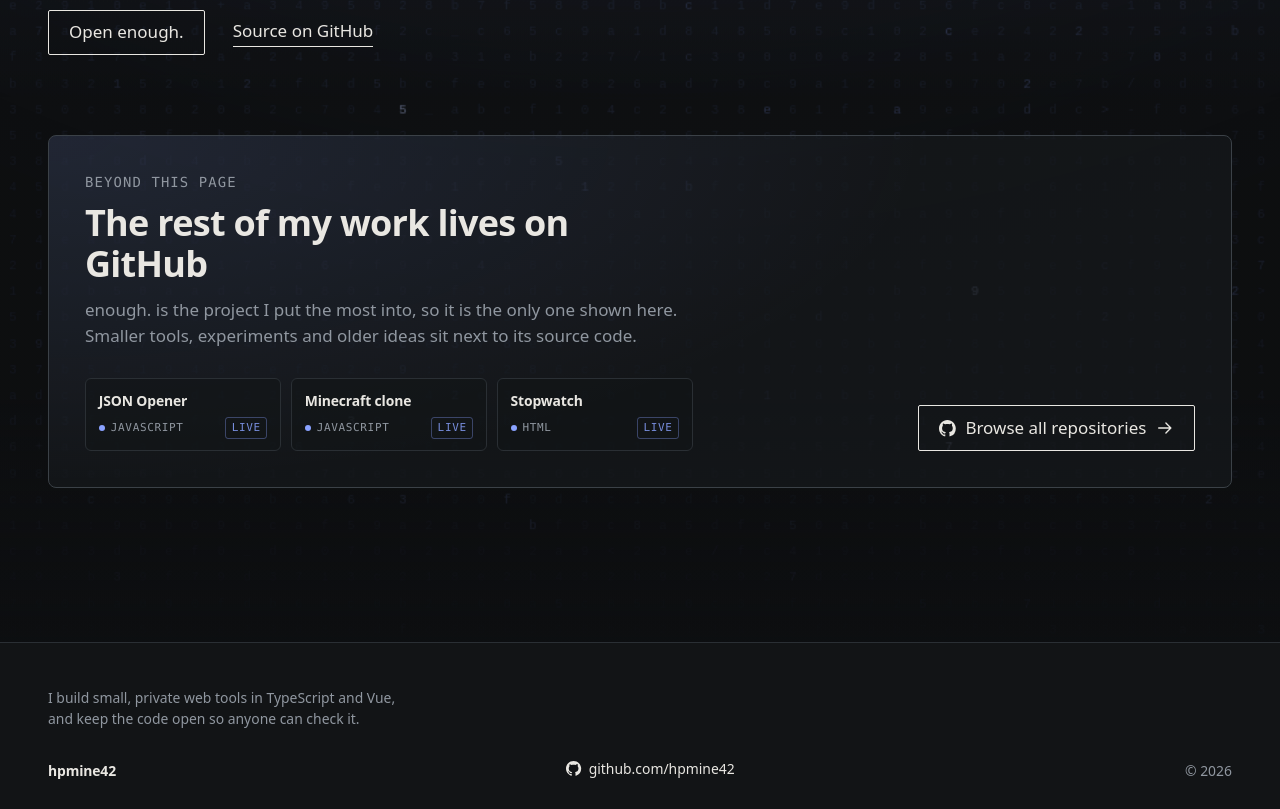
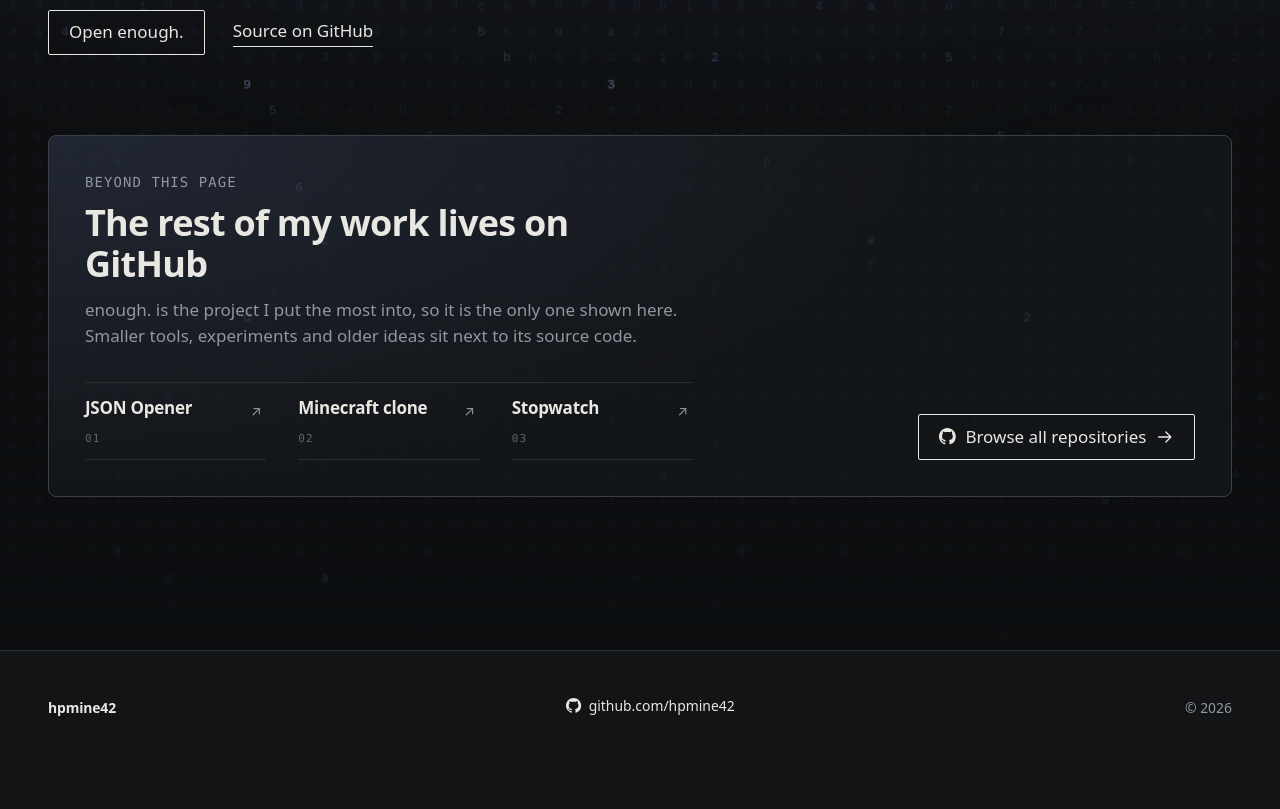
Before and after one commit to hpmine42/hpmine42.github.io, a Vue app: page / in a window 1280 px wide. Shown: the part 1899-2708 px from the top of the page. After the commit the page ends 2646 px from the top, so only its background shows below. Built offline with nearby package versions, Linux system fonts and the light colour scheme.

Commit message:
Quiet repo list without language or live tags; drop the footer about line
Co-authored-by: arena-agent <297053741+arena-agent@users.noreply.github.com>

```diff
--- a/src/components/ProjectEnough.vue
+++ b/src/components/ProjectEnough.vue
@@ -166,18 +166,19 @@
           <p class="enough__elsewhere-text">{{ elsewhere.text }}</p>
 
           <ul class="enough__repos">
-            <li v-for="repo in moreRepos" :key="repo.repo">
+            <li v-for="(repo, index) in moreRepos" :key="repo.repo">
               <a
                 class="enough__repo"
                 :href="repo.liveUrl ?? repo.url"
                 target="_blank"
                 rel="noopener noreferrer"
               >
-                <span class="enough__repo-name">{{ repo.label }}</span>
-                <span class="enough__repo-meta">
-                  <span class="enough__repo-lang">{{ repo.language }}</span>
-                  <span v-if="repo.liveUrl" class="enough__repo-live">live</span>
-                  <span v-else class="enough__repo-live enough__repo-live--repo">repo</span>
+                <span class="enough__repo-top">
+                  <span class="enough__repo-name">{{ repo.label }}</span>
+                  <span class="enough__repo-arrow" aria-hidden="true">↗</span>
+                </span>
+                <span class="enough__repo-index" aria-hidden="true">
+                  {{ String(index + 1).padStart(2, '0') }}
                 </span>
                 <span class="sr-only"> (opens in a new tab)</span>
               </a>
@@ -559,72 +560,91 @@
 /* The small projects next to the GitHub note. */
 .enough__repos {
   display: grid;
-  grid-template-columns: repeat(auto-fit, minmax(11rem, 1fr));
-  gap: 0.6rem;
-  margin-top: clamp(1.25rem, 3vw, 1.75rem);
+  grid-template-columns: repeat(auto-fit, minmax(9rem, 1fr));
+  column-gap: clamp(1.25rem, 3vw, 2rem);
+  margin-top: clamp(1.5rem, 3vw, 2rem);
+  border-top: 1px solid var(--rule);
 }
 
+/*
+  The small projects are a quiet list of names: no language, no status, no
+  badges. On hover the name slides a little, the arrow steps out and a thin
+  signal line grows in from the left.
+*/
 .enough__repo {
+  position: relative;
   display: grid;
-  gap: 0.35rem;
-  padding: 0.7rem 0.8rem;
-  border: 1px solid var(--rule);
-  border-radius: 6px;
-  background: rgba(18, 20, 22, 0.55);
+  gap: 0.55rem;
+  padding: 0.75rem 0.15rem 0.75rem 0;
+  border-bottom: 1px solid var(--rule);
   color: var(--fg);
   text-decoration: none;
-  transition:
-    border-color 0.3s var(--ease-out),
-    background-color 0.3s var(--ease-out),
-    transform 0.3s var(--ease-out);
+  transition: color 0.3s var(--ease-out);
 }
 
-.enough__repo:hover,
-.enough__repo:focus-visible {
-  border-color: rgba(138, 162, 255, 0.45);
-  background: rgba(28, 32, 37, 0.75);
-  transform: translateY(-1px);
+.enough__repo::before {
+  content: '';
+  position: absolute;
+  inset: auto 0 -1px 0;
+  height: 1px;
+  background: var(--accent);
+  transform: scaleX(0);
+  transform-origin: left;
+  transition: transform 0.4s var(--ease-out);
+}
+
+.enough__repo:hover::before,
+.enough__repo:focus-visible::before {
+  transform: scaleX(1);
+}
+
+.enough__repo-top {
+  display: flex;
+  align-items: baseline;
+  justify-content: space-between;
+  gap: 0.75rem;
 }
 
 .enough__repo-name {
-  font-size: var(--step--1);
+  font-size: var(--step-0);
   font-weight: 550;
-  letter-spacing: -0.01em;
+  letter-spacing: -0.015em;
+  transition: transform 0.35s var(--ease-out);
 }
 
-.enough__repo-meta {
-  display: flex;
-  align-items: center;
-  gap: 0.5rem;
+.enough__repo:hover .enough__repo-name,
+.enough__repo:focus-visible .enough__repo-name {
+  transform: translateX(0.2rem);
+}
+
+.enough__repo-arrow {
+  flex: none;
+  font-size: 0.875rem;
+  color: var(--fg-muted);
+  transform: translate(-0.15rem, 0.15rem);
+  transition:
+    transform 0.35s var(--ease-out),
+    color 0.3s var(--ease-out);
+}
+
+.enough__repo:hover .enough__repo-arrow,
+.enough__repo:focus-visible .enough__repo-arrow {
+  color: var(--accent);
+  transform: translate(0.1rem, -0.1rem);
+}
+
+.enough__repo-index {
   font-family: var(--font-mono);
   font-size: 0.6875rem;
-  letter-spacing: 0.06em;
-  text-transform: uppercase;
+  letter-spacing: 0.1em;
   color: var(--fg-muted);
+  opacity: 0.6;
+  transition: opacity 0.3s var(--ease-out);
 }
 
-.enough__repo-lang::before {
-  content: '';
-  display: inline-block;
-  width: 0.4rem;
-  height: 0.4rem;
-  margin-right: 0.35rem;
-  border-radius: 50%;
-  background: var(--accent);
-  vertical-align: 0.05em;
-}
-
-.enough__repo-live {
-  margin-left: auto;
-  padding: 0.1rem 0.35rem;
-  border: 1px solid rgba(138, 162, 255, 0.35);
-  border-radius: 3px;
-  color: rgba(138, 162, 255, 0.85);
-}
-
-.enough__repo-live--repo {
-  border-color: var(--rule-strong);
-  color: var(--fg-muted);
+.enough__repo:hover .enough__repo-index,
+.enough__repo:focus-visible .enough__repo-index {
+  opacity: 1;
 }
 
 /* The door to GitHub. */
--- a/src/components/SiteFooter.vue
+++ b/src/components/SiteFooter.vue
@@ -1,5 +1,5 @@
 <script setup lang="ts">
-import { about, profile } from '../data/content'
+import { profile } from '../data/content'
 import ExternalLink from './ExternalLink.vue'
 import GitHubMark from './GitHubMark.vue'
 
@@ -8,7 +8,6 @@
 
 <template>
   <footer class="site-footer">
-    <p class="site-footer__about">{{ about }}</p>
     <div class="site-footer__inner">
       <p class="site-footer__name">{{ profile.name }}</p>
       <ExternalLink class="site-footer__link" :href="profile.githubUrl">
@@ -27,12 +26,6 @@
   background: var(--bg);
   color: var(--fg);
   font-size: var(--step--1);
-}
-
-.site-footer__about {
-  max-width: 46ch;
-  margin-bottom: clamp(1.25rem, 3vw, 1.75rem);
-  color: var(--fg-muted);
 }
 
 .site-footer__inner {
--- a/src/data/content.ts
+++ b/src/data/content.ts
@@ -64,7 +64,6 @@
 export interface RepoCard {
   readonly label: string
   readonly repo: string
-  readonly language: string
   readonly url: string
   readonly liveUrl?: string
 }
@@ -75,29 +74,22 @@
   {
     label: 'JSON Opener',
     repo: 'json-opener-on-android-',
-    language: 'JavaScript',
     url: 'https://github.com/hpmine42/json-opener-on-android-',
     liveUrl: 'https://hpmine42.github.io/json-opener-on-android-/',
   },
   {
     label: 'Minecraft clone',
     repo: 'Minecraft-Klon',
-    language: 'JavaScript',
     url: 'https://github.com/hpmine42/Minecraft-Klon',
     liveUrl: 'https://hpmine42.github.io/Minecraft-Klon/',
   },
   {
     label: 'Stopwatch',
     repo: 'Stopwatch',
-    language: 'HTML',
     url: 'https://github.com/hpmine42/Stopwatch',
     liveUrl: 'https://stopwatch-hpmine.vercel.app',
   },
 ]
-
-/* One sentence about the person behind the page. */
-export const about =
-  'I build small, private web tools in TypeScript and Vue, and keep the code open so anyone can check it.'
 
 export interface NavItem {
   readonly id: string
```
Also changed, not shown: 1 other file (tests, documents, lock files or other folders).
